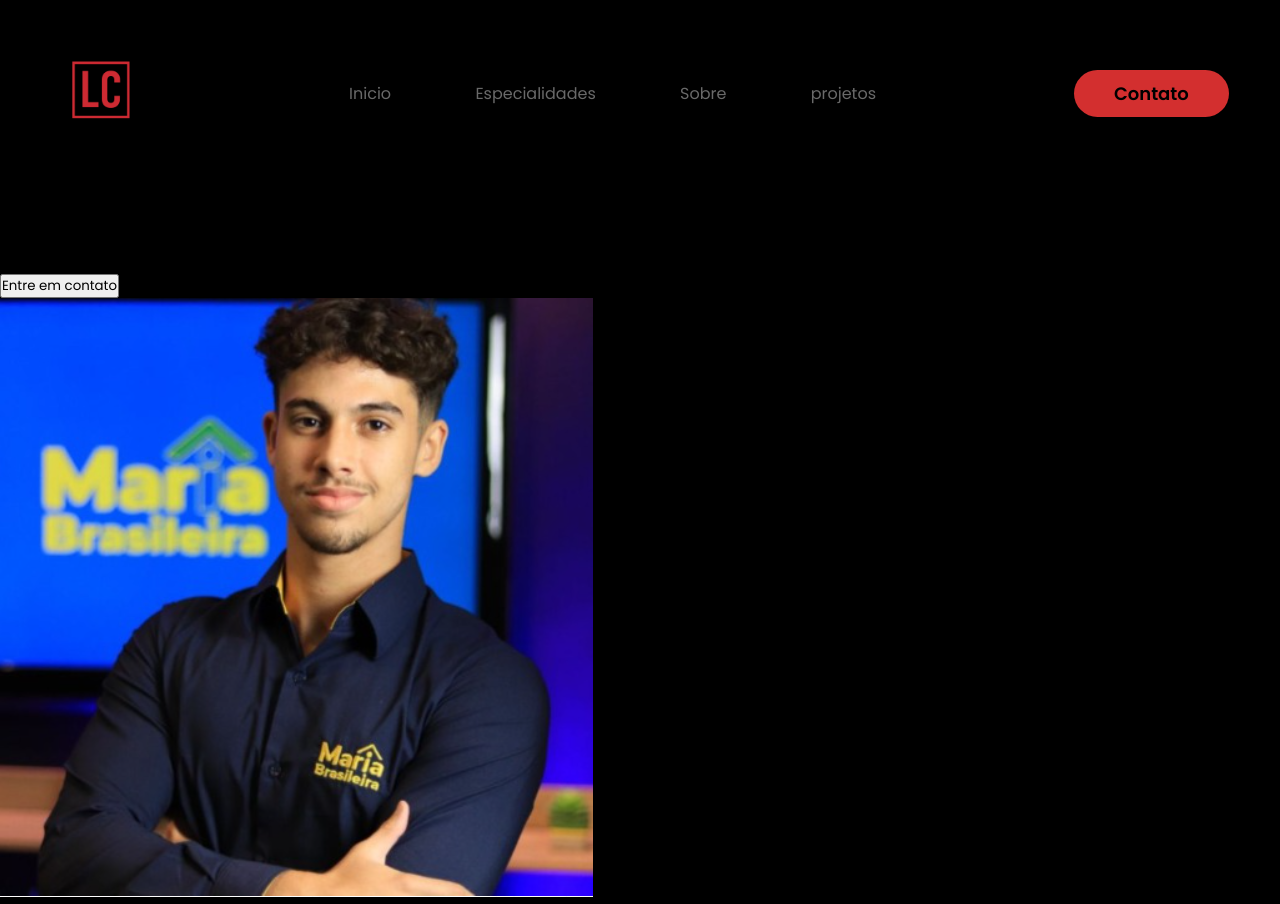
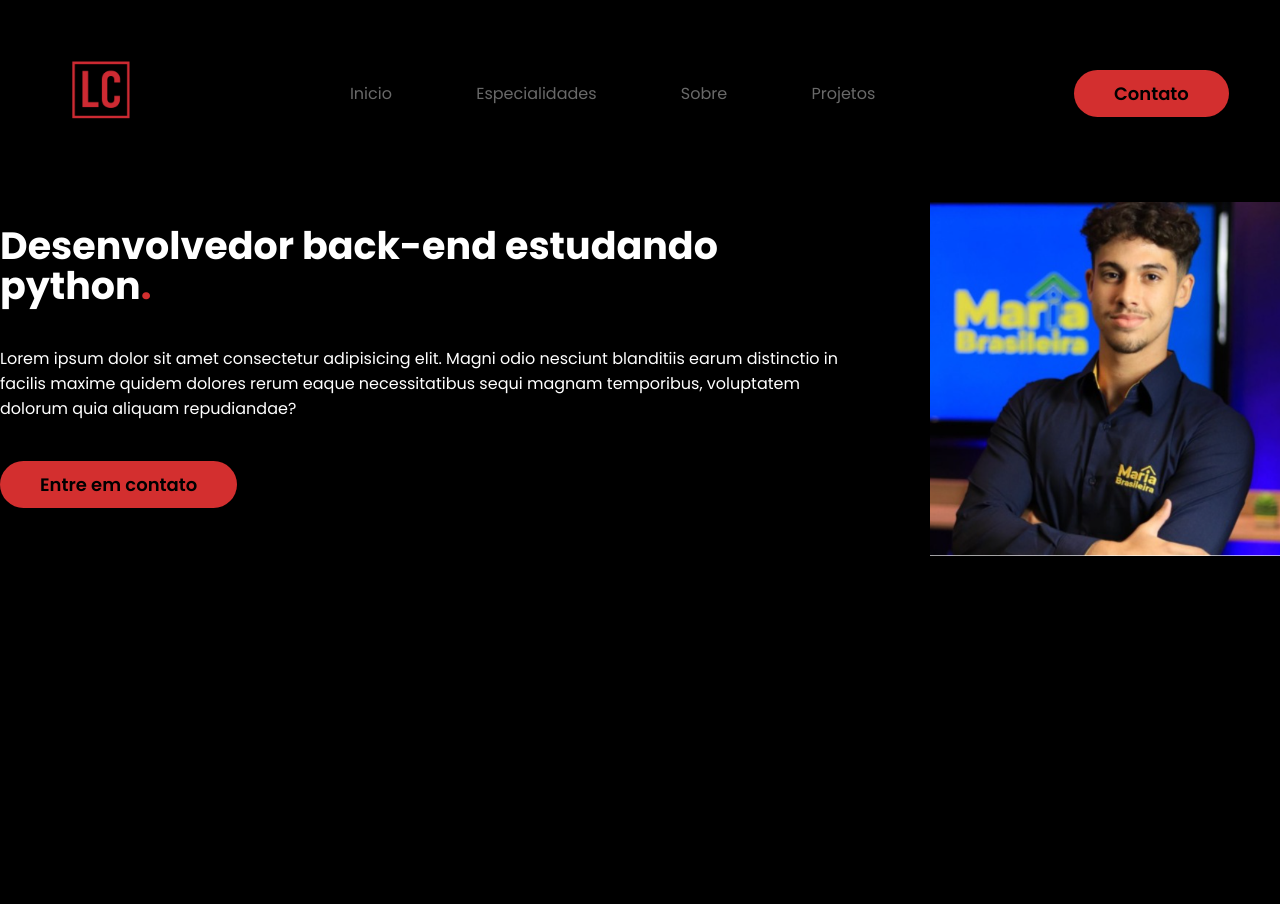
Before and after one commit to Lucascordova-18/Portifolio, a plain HTML site: page index.html in a window 1280 px wide. After the commit the page ends 800 px from the top, so only its background shows below. Drawn offline with Linux system fonts and the light colour scheme.

Commit message:
main css

```diff
--- a/estilo/style.css
+++ b/estilo/style.css
@@ -13,6 +13,10 @@ body {
 .interface{
     max-width: 1280px;
     margin: 0 auto;
+}
+
+.flex{
+    display: flex;
 }
 
 header {
@@ -46,7 +50,7 @@ header nav ul li{
     padding: 0 40px;
 }
 
-header .btn-contato button{
+.btn-contato button{
     padding: 10px 40px;
     font-size: 18px;
     font-weight: 600;
@@ -54,8 +58,49 @@ header .btn-contato button{
     border: 0;
     border-radius: 30px;
     cursor: pointer;
+    transition: .2s;
 }
 
-header .btn-contato button:hover{
+.btn-contato button:hover{
     box-shadow: 0px 0px 8px rgb(199, 0, 0);
+    transform: scale(1.05);
 }
+
+section.topo-do-site{
+    padding: 40 4%;
+}
+
+section.topo-do-site .flex{
+    align-items: center;
+    justify-content: center;
+    gap: 90px;
+}
+
+.topo-do-site h1{
+    color: white;
+    font-size: 38px;
+    line-height: 40px;
+}
+
+.topo-do-site .txt-topo-site h1 span{
+    color: #d32f2f;
+}
+
+.topo-do-site .txt-topo-site p{
+    color: white;
+    margin: 40px 0;
+}
+
+.topo-do-site .img-topo-site img{
+    position: relative;
+    animation: flutuar 2s ease-in-out infinite alternate;
+}
+
+@keyframes flutuar{
+    0%{
+        top: 0;
+    }
+    100%{
+        top: 30px;
+    }
+}
--- a/index.html
+++ b/index.html
@@ -23,7 +23,7 @@
                     <li><a href="#">Inicio</a></li>
                     <li><a href="#">Especialidades</a></li>
                     <li><a href="#">Sobre</a></li>
-                    <li><a href="#">projetos</a></li>
+                    <li><a href="#">Projetos</a></li>
                 </ul>
             </nav>
             <div class="btn-contato">
@@ -48,7 +48,7 @@
                         </div>
                     </div>
                     <div class="img-topo-site">
-                        <img src="imagem/selfie.png" alt="">
+                        <img src="imagem/selfie.png" alt="" width="350px">
                     </div>
                 </div>
             </div>
```
